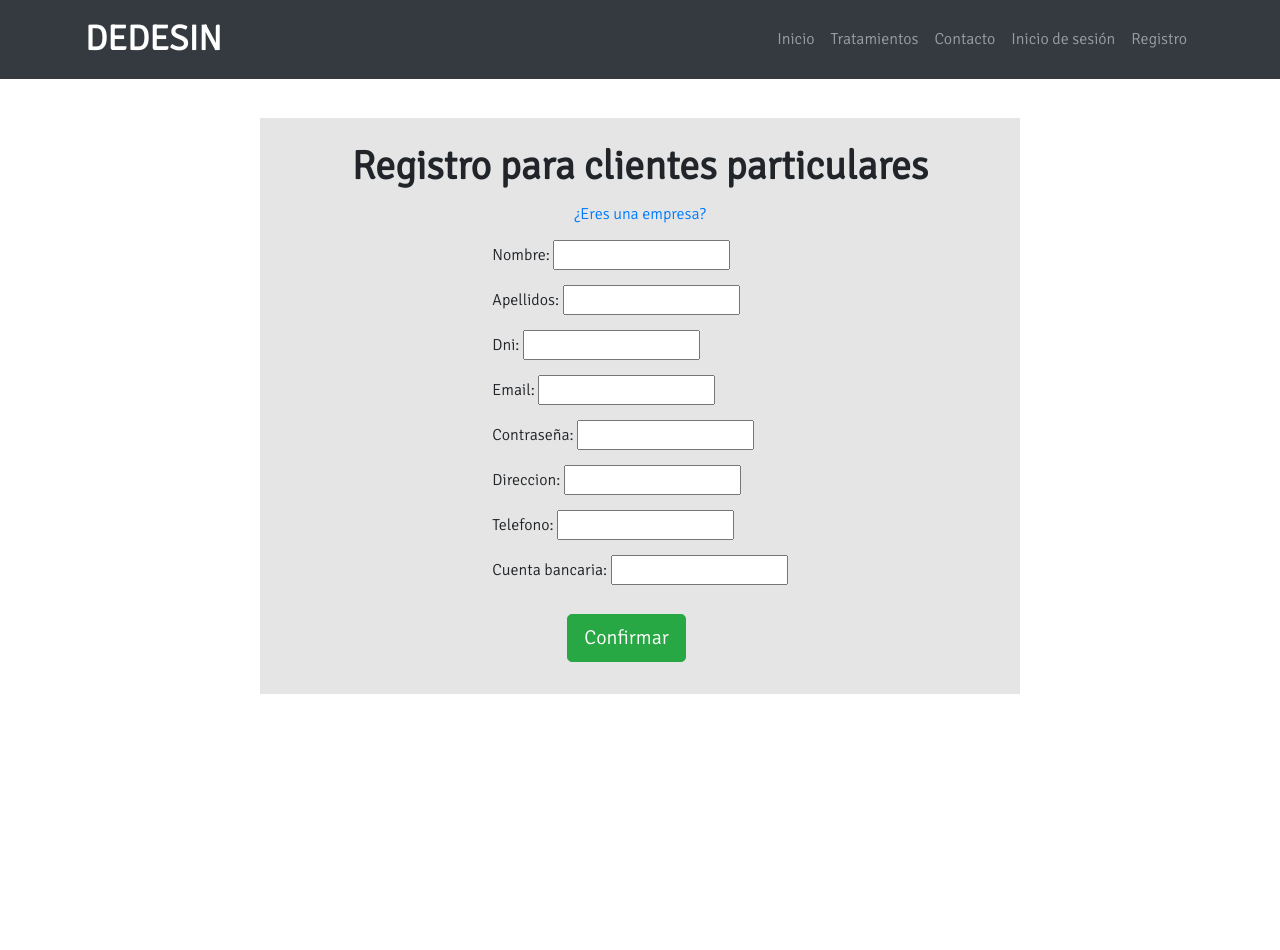
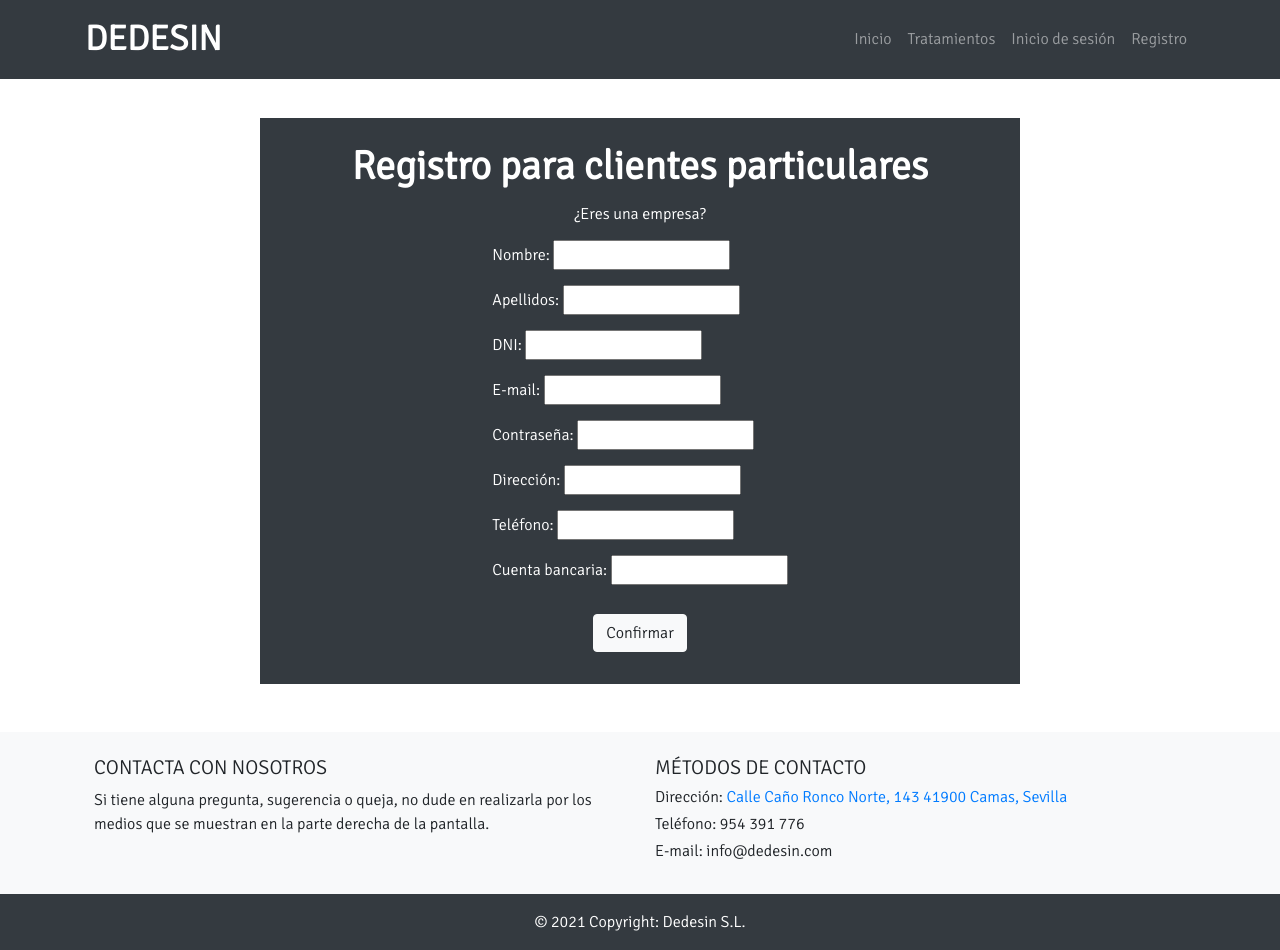
Before and after one commit to alefuegom/TFG_app, a Django app: page /registroCliente/ in a window 1280 px wide. Before the commit the page ends 694 px from the top, so only its background shows below. Run offline with Django 3.2, Linux system fonts and the light colour scheme; some libraries are stand-ins or nearby versions.

Commit message:
[MOD] Interf<z gráfica home Se ha modificado algún defecto que estaba en la Home. Se añadido el apartado de contacto en el footer.

```diff
--- a/Workspace/Dedesin/apps/main/forms.py
+++ b/Workspace/Dedesin/apps/main/forms.py
@@ -10,26 +10,26 @@ CONTRASEÑA_REGEX = RegexValidator(r'^(?=.*[A-Za-z])(?=.*\d)[A-Za-z\d]{8,}$',
 
 
 class RegistroClienteForm(forms.Form):
-    nombre = forms.CharField()
-    apellidos = forms.CharField()
-    dni = forms.CharField(validators=[DNI_REGEX])
-    email = forms.EmailField()
-    contraseña = forms.CharField(widget=forms.PasswordInput, validators=[CONTRASEÑA_REGEX])
-    direccion = forms.CharField()
-    telefono = forms.CharField(validators=[TELEFONO_REGEX])
-    cuenta_bancaria = forms.CharField(validators=[CUENTA_BANCARIA_REGEX], required=False)
+    nombre = forms.CharField(label="Nombre")
+    apellidos = forms.CharField(label="Apellidos")
+    dni = forms.CharField(validators=[DNI_REGEX], label="DNI")
+    email = forms.EmailField(label="E-mail")
+    contraseña = forms.CharField(widget=forms.PasswordInput, validators=[CONTRASEÑA_REGEX], label="Contraseña")
+    direccion = forms.CharField(label="Dirección")
+    telefono = forms.CharField(validators=[TELEFONO_REGEX], label="Teléfono")
+    cuenta_bancaria = forms.CharField(validators=[CUENTA_BANCARIA_REGEX], required=False, label="Cuenta bancaria")
 
 
 class RegistroEmpresaForm(forms.Form):
-    nombre = forms.CharField()
-    CIF = forms.CharField(validators=[CIF_REGEX])
-    email = forms.EmailField()
-    contraseña = forms.CharField(widget=forms.PasswordInput, validators=[CONTRASEÑA_REGEX])
-    direccion = forms.CharField()
-    telefono = forms.CharField(validators=[TELEFONO_REGEX])
-    cuenta_bancaria = forms.CharField(validators=[CUENTA_BANCARIA_REGEX], required=True)
+    nombre = forms.CharField(label="Nombre")
+    CIF = forms.CharField(validators=[CIF_REGEX],label="CIF")
+    email = forms.EmailField(label="E-mail")
+    contraseña = forms.CharField(widget=forms.PasswordInput, validators=[CONTRASEÑA_REGEX], label="Contraseña")
+    direccion = forms.CharField(label="Dirección")
+    telefono = forms.CharField(validators=[TELEFONO_REGEX], label="Teléfono")
+    cuenta_bancaria = forms.CharField(validators=[CUENTA_BANCARIA_REGEX], required=True,label="Cuenta bancaria")
 
 
 class InicioSesionForm(forms.Form):
-    email = forms.EmailField()
-    contraseña = forms.CharField(widget=forms.PasswordInput)
+    email = forms.EmailField(label="E-mail")
+    contraseña = forms.CharField(widget=forms.PasswordInput, label="Contraseña")
--- a/Workspace/Dedesin/apps/main/templates/auth/registroCliente.html
+++ b/Workspace/Dedesin/apps/main/templates/auth/registroCliente.html
@@ -1,10 +1,10 @@
-{% include 'header.html' %}
+{% extends 'header.html' %}
 {% block contenido %}
 <div class="container" style="margin-top:70px">
     <div class="row justify-content-center ">
-        <div class="col-8 row justify-content-center my-5" style="background-color:rgba(0,0,0,0.1);">
+        <div class="col-8 row justify-content-center my-5 bg-dark text-white">
             <h1 class="mt-4 mb-2 font-weight-bold" style="width:100%; text-align:center;">Registro para clientes particulares</h1>
-            <a class="my-1"style="width:100%;text-align:center;"href="/registroEmpresa">¿Eres una empresa?</a>
+            <a class="my-1 my-1 text-white" style="width:100%;text-align:center;"href="/registroEmpresa">¿Eres una empresa?</a>
             {% if form.errors %}
             {% for field in form %}
             {% for error in field.errors %}
@@ -44,8 +44,10 @@
 
                 </div>
                 {% endfor %}
-                <p><input type='submit' class="btn btn-success btn-lg mt-4" value='Confirmar'
-                          style="margin-top:10px; margin-left:90px;"/>
+                <div class="d-flex justify-content-center ">
+                <p><input type='submit' class="btn btn-light mt-4" value='Confirmar'
+                          style=""/>
+                    </div>
             </form>
         </div>
     </div>
--- a/Workspace/Dedesin/apps/main/templates/header.html
+++ b/Workspace/Dedesin/apps/main/templates/header.html
@@ -19,10 +19,12 @@
         }
     </style>
 </head>
+<body>
 <nav class="navbar navbar-expand-lg navbar-dark bg-dark fixed-top">
     <div class="container">
-      <a class="navbar-brand font-weight-bold" style="font-size:35px;"  href="/">DEDESIN</a>
-      <button class="navbar-toggler" type="button" data-toggle="collapse" data-target="#navbarSupportedContent" aria-controls="navbarSupportedContent" aria-expanded="false" aria-label="Toggle navigation">
+        <a class="navbar-brand font-weight-bold" style="font-size:35px;" href="/">DEDESIN</a>
+        <button class="navbar-toggler" type="button" data-toggle="collapse" data-target="#navbarSupportedContent"
+                aria-controls="navbarSupportedContent" aria-expanded="false" aria-label="Toggle navigation">
             <span class="navbar-toggler-icon"></span>
         </button>
         <div class="collapse navbar-collapse" id="navbarSupportedContent">
@@ -32,9 +34,6 @@
                 </li>
                 <li class="nav-item">
                     <a class="nav-link" href="/tratamientos">Tratamientos</a>
-          </li>
-          <li class="nav-item">
-              <a class="nav-link" href="#">Contacto</a>
                 </li>
                 <li class="nav-item">
                     <a class="nav-link" href="/inicioSesion">Inicio de sesión</a>
@@ -47,4 +46,36 @@
     </div>
 </nav>
 {% block contenido %}
+
 {% endblock %}
+</body>
+
+<footer class="bg-light text-center text-lg-start">
+    <div class="container p-4">
+        <div class="row">
+            <div class="col-lg-6 col-md-12 mb-4 mb-md-0 text-left">
+                <h5 class="text-uppercase">Contacta con nosotros</h5>
+                <p>
+                    Si tiene alguna pregunta, sugerencia o queja, no dude en realizarla por los medios que se muestran en la parte
+                    derecha de la pantalla.
+                </p>
+            </div>
+
+            <div class="col-lg-6 col-md-12 mb-4 mb-md-0 text-left">
+                <h5 class="text-uppercase">Métodos de contacto</h5>
+                <h6>
+                    Dirección:<a
+                        href="https://www.google.es/maps/place/Dedesin/@37.4000117,-6.0448353,17z/data=!3m1!4b1!4m5!3m4!1s0xd126b61e87aa351:0x7389ae0054f1c140!8m2!3d37.4000117!4d-6.0426466"
+                        target="_blank">
+                    Calle Caño Ronco Norte, 143
+                    41900 Camas, Sevilla</a></h6>
+                <h6>Teléfono: 954 391 776</h6>
+                <h6>E-mail: info@dedesin.com</h6>
+            </div>
+
+        </div>
+    </div>
+    <div class="text-center text-white p-3 bg-dark" >
+        © 2021 Copyright: Dedesin S.L.
+    </div>
+</footer>
--- a/Workspace/Dedesin/apps/main/templates/tratamientos.html
+++ b/Workspace/Dedesin/apps/main/templates/tratamientos.html
@@ -1,7 +1,6 @@
 {% extends 'header.html' %}
 {% block contenido %}
 {% load static %}
-<body>
 <h1 class="text-center font-weight-bolder" style="margin-top:10%;">Tratamientos </h1>
 <div class="container my-3">
     <div class="row my-5 text-center my-4">
@@ -73,4 +72,3 @@
 
 </div>
 {% endblock %}
-</body>
```
Also changed, not shown: Workspace/Dedesin/apps/main/templates/auth/inicioSesion.html (+6 -4 lines), Workspace/Dedesin/apps/main/templates/auth/registroEmpresa.html (+7 -5 lines), Workspace/Dedesin/apps/main/templates/footer.html (deleted, +0 -7 lines), Workspace/Dedesin/apps/main/templates/home.html (+5 -7 lines). Lines whose indentation alone changed are shown as unchanged.
